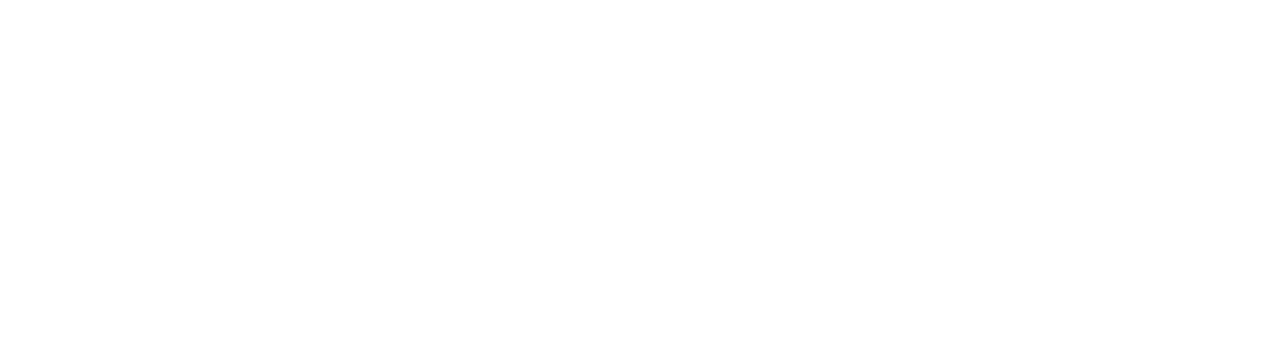
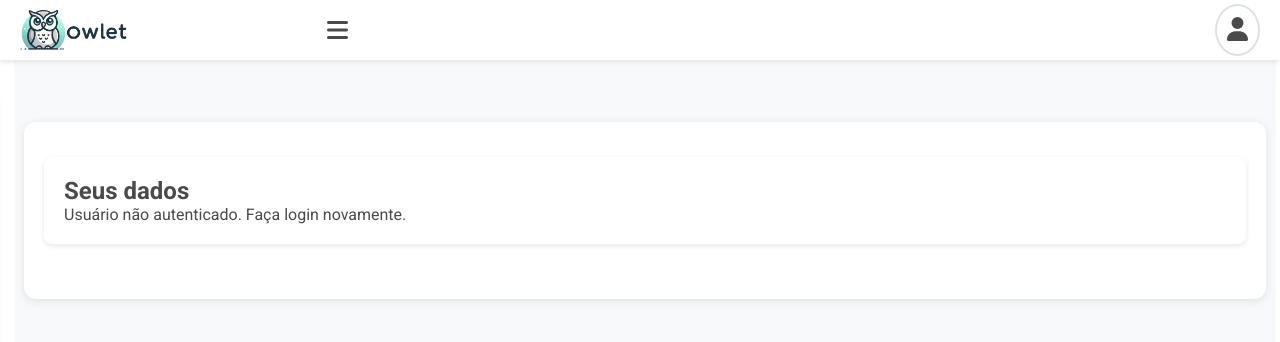
Before and after one commit to guilhermeamatos/GerirEscolaFront, a React (Create React App) app in the folder gerirescola/: page /manager/home in a window 1280 px wide. Before the commit this address had no page. Shown: the top 342 px of the page. Built offline with nearby package versions, Linux system fonts and the light colour scheme; no server answers.

Commit message:
implemented home page manager

```diff
--- a/gerirescola/src/index.js
+++ b/gerirescola/src/index.js
@@ -3,6 +3,7 @@
 import { BrowserRouter as Router, Routes, Route } from 'react-router-dom';
 import LoginForm from './components/LoginForm'; // Página de login
 import HomePageCoordinator from './pages/HomePageCoordinator';
+import HomePageManager from './pages/HomePageManager.js';
 import RegisterTeacher from './pages/RegisterTeacher.js';
 import RegisterSchool from './pages/RegisterSchool.js';
 import RegisterManager from './pages/RegisterManager.js';
@@ -17,6 +18,7 @@
 
         {/* Rota da página inicial do coordenador */}
         <Route path="/coordinator/home" element={<HomePageCoordinator />} />
+        <Route path="/manager/home" element={<HomePageManager />} />
         <Route path="/register-teacher" element={<RegisterTeacher />} />
         <Route path="/register-school" element={<RegisterSchool />} />
         <Route path="/register-manager" element={<RegisterManager />} />
--- /dev/null
+++ b/gerirescola/src/pages/HomePageManager.js
@@ -0,0 +1,78 @@
+import React, { useState, useEffect } from 'react';
+import { jwtDecode } from 'jwt-decode';
+import Header from '../components/Header';
+import Sidebar from '../components/Sidebar';
+import '../styles/HomeCoordinator.css';
+
+const HomeCoordinator = () => {
+  const [isSidebarOpen, setIsSidebarOpen] = useState(false);
+  const [coordinatorData, setCoordinatorData] = useState(null);
+  const [loading, setLoading] = useState(true);
+  const [error, setError] = useState(null);
+
+  const toggleSidebar = () => {
+    setIsSidebarOpen(!isSidebarOpen);
+  };
+
+  useEffect(() => {
+    const fetchCoordinatorData = async () => {
+      const API_BASE_URL = process.env.REACT_APP_API_BASE_URL;
+
+      try {
+        const token = localStorage.getItem('token');
+        if (!token) {
+          throw new Error('Usuário não autenticado. Faça login novamente.');
+        }
+
+        const decodedToken = jwtDecode(token); // Decodifica o token corretamente
+        const managerId = decodedToken.id;
+
+        const response = await fetch(`${API_BASE_URL}/managers/${managerId}`, {
+          headers: {
+            Authorization: `Bearer ${token}`,
+          },
+        });
+
+        if (!response.ok) {
+          throw new Error('Erro ao buscar os dados do coordenador');
+        }
+
+        const data = await response.json();
+        setCoordinatorData(data);
+      } catch (err) {
+        setError(err.message);
+      } finally {
+        setLoading(false);
+      }
+    };
+
+    fetchCoordinatorData();
+  }, []);
+
+  return (
+    <div className="home-coordinator">
+      <Header toggleSidebar={toggleSidebar} />
+      <div className={`main-layout ${isSidebarOpen ? 'sidebar-open' : 'sidebar-closed'}`}>
+        <Sidebar isOpen={isSidebarOpen} />
+        <main className="content">
+          <div className="info-box">
+            <h2>Seus dados</h2>
+            {loading && <p>Carregando...</p>}
+            {error && <p className="error">{error}</p>}
+            {coordinatorData && (
+              <div>
+                <p><strong>Nome:</strong> {coordinatorData.name}</p>
+                <p><strong>CPF:</strong> {coordinatorData.cpf}</p>
+                <p><strong>Endereço:</strong> {coordinatorData.address}</p>
+                <p><strong>Telefone:</strong> {coordinatorData.phone}</p>
+                <p><strong>Email:</strong> {coordinatorData.email}</p>
+              </div>
+            )}
+          </div>
+        </main>
+      </div>
+    </div>
+  );
+};
+
+export default HomeCoordinator;
```
